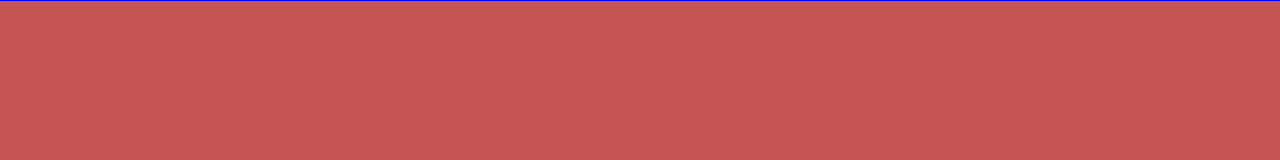
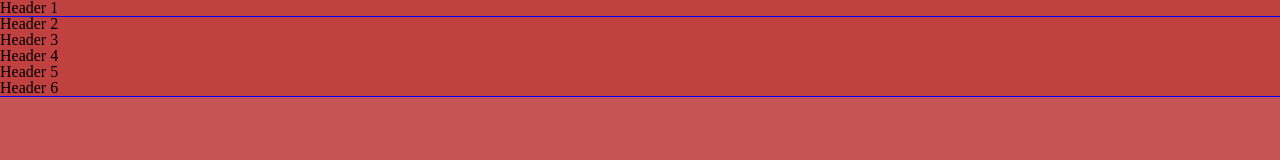
Before and after one commit to JoeyJr37/JoeyJr37.github.io, a plain HTML site: page index.html in a window 1280 px wide. Drawn offline with Linux system fonts and the light colour scheme.

Commit message:
Update index.html

```diff
--- a/index.html
+++ b/index.html
@@ -9,8 +9,7 @@
     <link rel="stylesheet" type="text/css" href="reset.css">
     <link rel="stylesheet" type="text/css" href="style.css">
 
-    <!-- Provides a file reference to an image that serves as a tab icon within the browser.
-    Need to research this more. -->
+    <!-- Provides a file reference to an image that serves as a tab icon within the browser. -->
     <link rel= "icon" type= "image/png" href=#>
     <title>
       Default HTML Skeleton
@@ -32,6 +31,12 @@
       <!-- The seciont element groups all its child elements into a section. Imagine it's like
       a chapter in a book. Each section container also requires a header <h*> tag-->
       <section><header></header>
+        <h1> Header 1 </h1>
+        <h2> Header 2 </h2>
+        <h3> Header 3 </h3>
+        <h4> Header 4 </h4>
+        <h5> Header 5 </h5>
+        <h6> Header 6 </h6>
 
         <!-- The article element also requires a header tag. This element acts as a container
         for information which can stand alone by itself and make complete sense. Mostly seen
```
